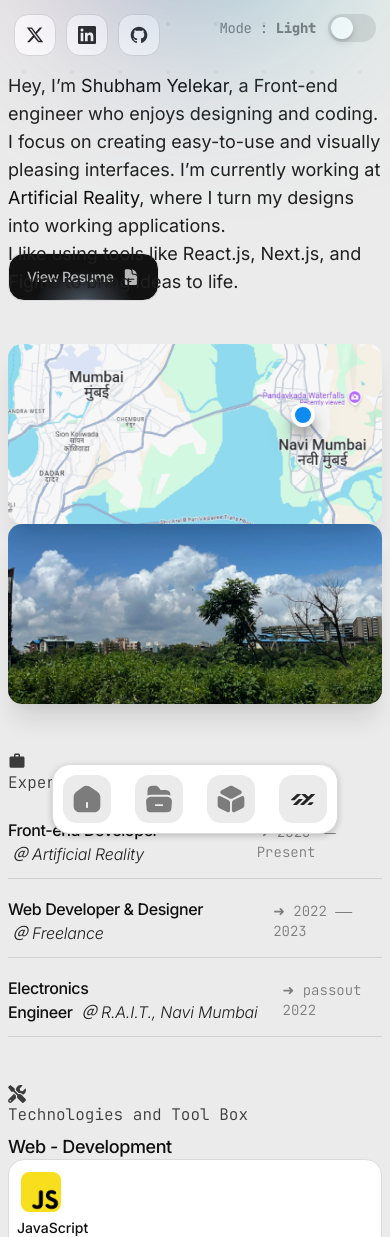
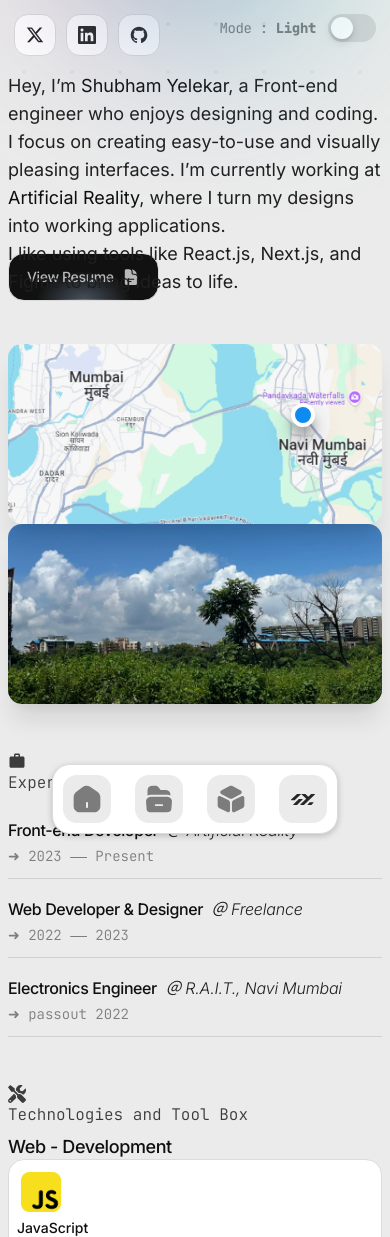
Before and after one commit to Shubham-yelekar/portfolio2024, a React (Vite) app: page /about in a window 390 px wide. Shown: the top 1237 px of the page. Built offline with nearby package versions, Linux system fonts and the light colour scheme; no server answers.

Commit message:
minor ui changes

```diff
--- a/src/App.css
+++ b/src/App.css
@@ -961,6 +961,7 @@ p {
 
   width: 100%;
   display: flex;
+
   justify-content: space-between;
 }
 
@@ -1795,6 +1796,11 @@ p {
     gap: 1rem;
   }
 
+  .experience-list-item {
+    flex-direction: column;
+    align-items: flex-start;
+  }
+
   .experience-list-item h5 {
     font-size: 1.6rem;
     line-height: 2.4rem;
```
